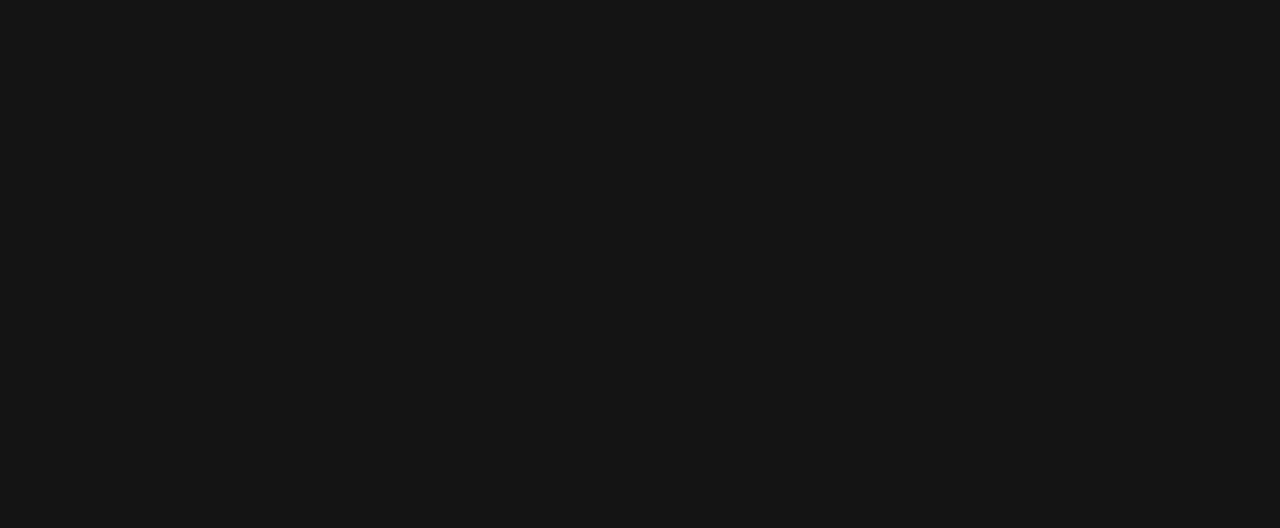
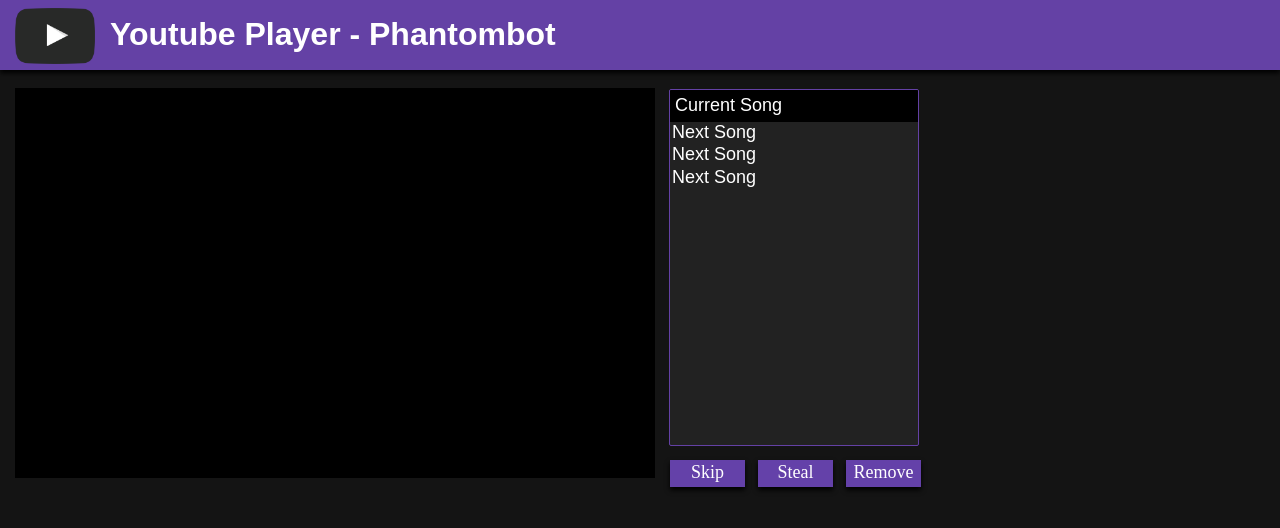
Before and after one commit to gmt2001/PhantomBot, a plain HTML site: page res/web/index.html in a window 1280 px wide. Drawn offline with Linux system fonts and the light colour scheme.

```diff
--- a/res/web/index.html
+++ b/res/web/index.html
@@ -2,12 +2,27 @@
 <html>
 <head>
 <link rel="stylesheet" type="text/css" href="style.css">
+<div class="header">
+<img id="logo" src="logo.png"></img>
+  <h1>Youtube Player - Phantombot</h1>
+</div>
 </head>
   <body>
+  <br />
     <div id="player"></div>
 
     <script type="text/javascript" src="app.js"></script>
-
+		<select name="sometext" multiple="multiple" class="selectbox">
+		<option id="selected">Current Song</option>
+		<option value="">Next Song</option>
+		<option value="">Next Song</option>
+		<option value="">Next Song</option>
+	</select>
+	<div id="panel">
+	<div id="next" class="button">Skip</div>
+	<div id="steal" class="button">Steal</div>
+	<div id="remove" class="button">Remove</div>
+</div>
 
 	<br />
 	<br />
--- a/res/web/style.css
+++ b/res/web/style.css
@@ -1,11 +1,82 @@
-head {
+#logo {
+width: 80px;
+margin-left: 15px;
+  float: left;
+display: inline-block;
+margin-top: 28px;
+}
+.header {
     background-color: #6441a5;
+	margin-top: -20px;
+	max-width: 100%;
+	height: 90px;
+	-webkit-box-shadow: 0px 3px 5px #000;
+	-moz-box-shadow:    0px 3px 5px #000;
+	box-shadow:         0px 3px 5px #000;
 }
 body {
+padding: 0;
+ margin: 0;
     background-color: rgb(20, 20, 20);
 }
 
 h1 {
-    color: navy;
-    margin-left: 20px;
+    color: white;
+	padding-top: 15px;
+	margin-left: 15px;
+	font-family: arial;
+		display: inline-block;
 }
+
+#player {
+background-color: #000;
+margin-left: 15px;
+        height: 390px;
+        width: 640px;
+		display: inline-block;
+}
+.selectbox {
+    background-color: rgb(34, 34, 34);
+	color: #fff;
+	width: 250px;
+	height: 357px;
+	font-size: 18px;
+	margin-left: 10px;
+	overflow:hidden;
+	border-color: #6441a5;
+	border-style: solid;
+    border-width: 1px;
+	display: inline-block;
+	margin-bottom: 35px;
+}
+
+option:hover {
+    background-color:#6441a5;
+	    cursor: pointer;
+}
+#selected {
+background-color: #000;
+padding: 5px;
+}
+#panel {
+display: inline-block;
+margin-left: -260px;
+}
+
+.button {
+padding-top: 2px;
+text-align: center;
+margin-top: 10px;
+margin-left: 7px;
+margin-right: 2px;
+margin-bottom: 10px;
+color: #fff;
+font-size: 18px;
+width: 75px;
+height: 25px;
+background-color: #6441a9;
+display: inline-block;
+-webkit-box-shadow: 0px 3px 5px #000;
+-moz-box-shadow:    0px 3px 5px #000;
+box-shadow:         0px 3px 5px #000;
+}
```
Also changed, not shown: res/scripts/commands/addCommand.js (+11 -0 lines).
